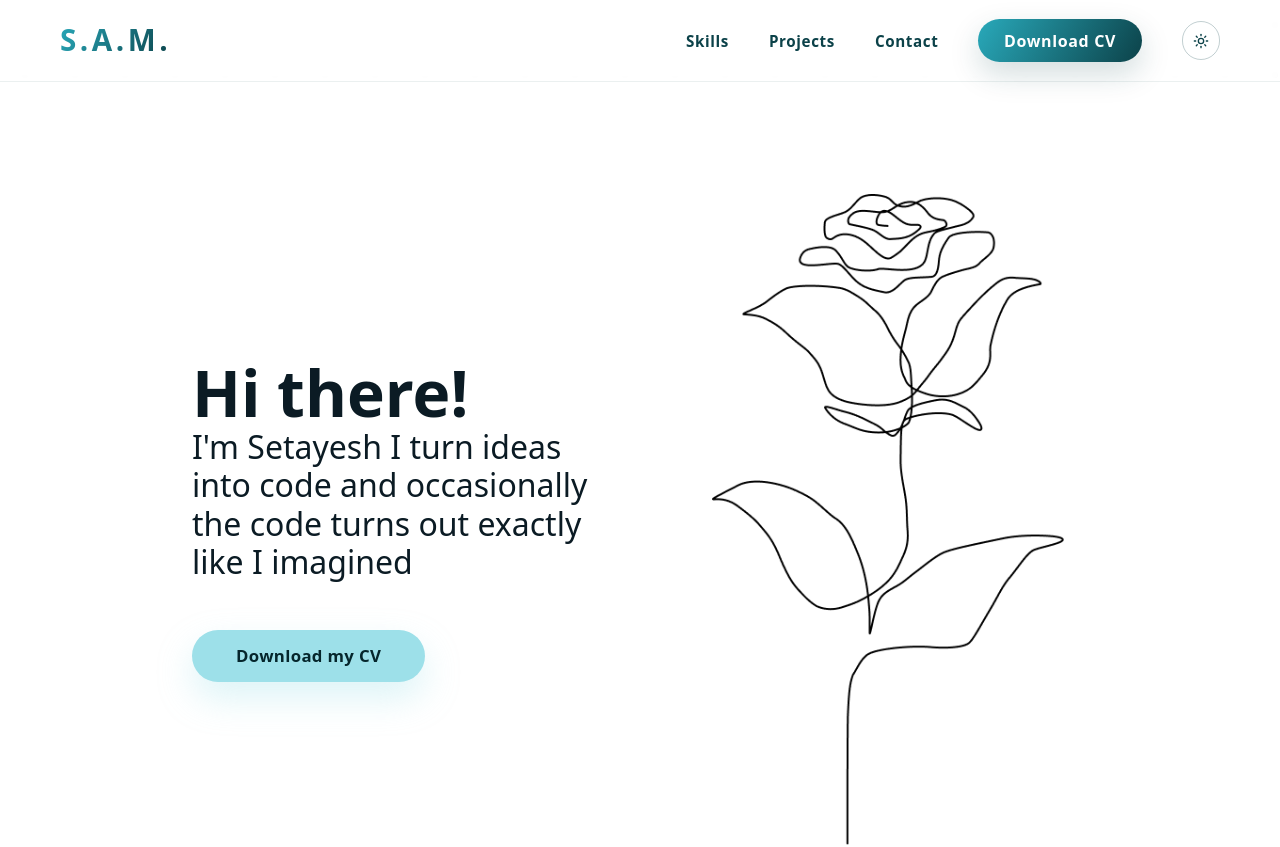
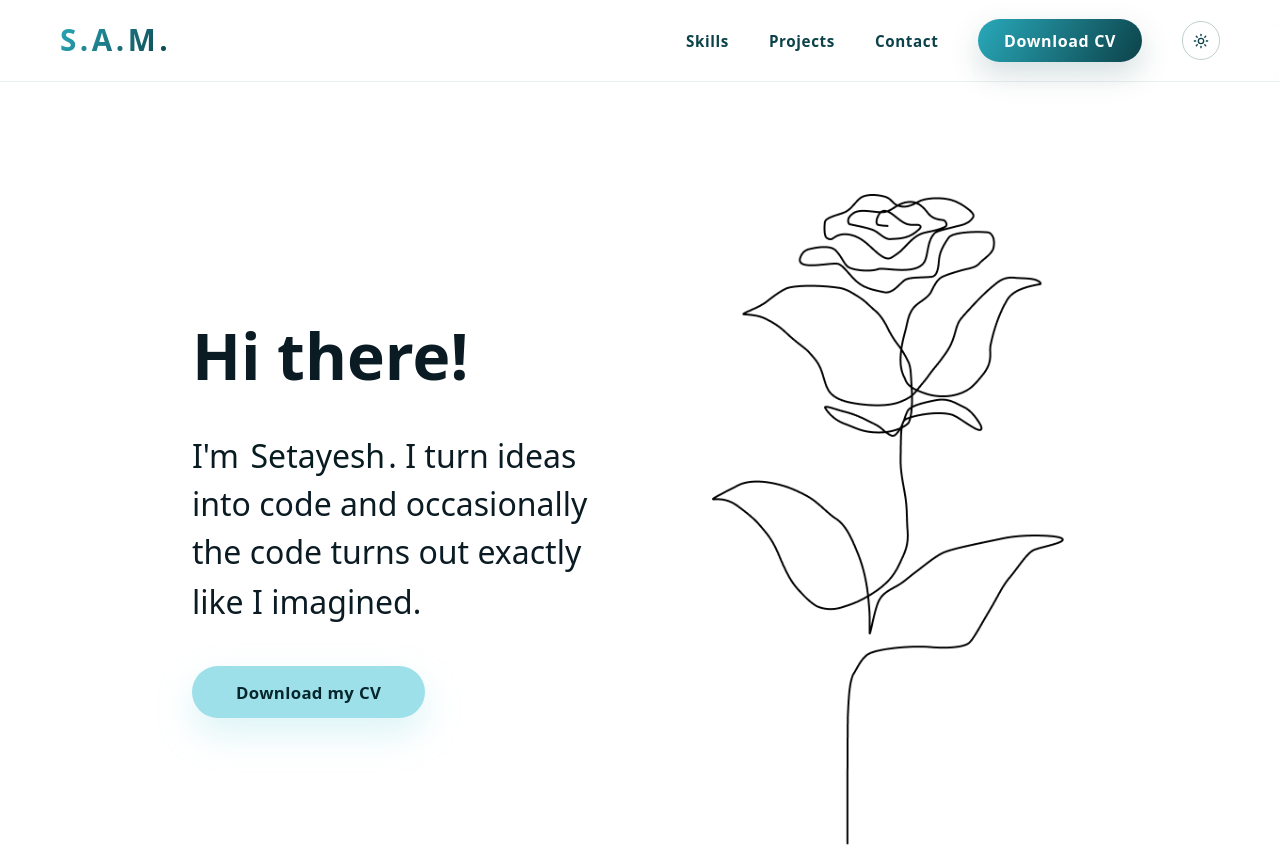
Before and after one commit to Setayesh2332/personal-portfolio-1.0, a React (Vite) app: page / in a window 1280 px wide. Shown: the top 847 px of the page. Built offline with nearby package versions, Linux system fonts and the light colour scheme; no server answers; a web font is replaced by a local one.

Commit message:
update home page typed text

```diff
--- a/src/components/Home.css
+++ b/src/components/Home.css
@@ -26,20 +26,57 @@
   font-weight: 600;
 }
 
-.hero__name {
+.hero__typed-line {
+  margin: 0;
+  font-size: clamp(1.5rem, 4vw, 2rem);
+  font-weight: 500;
+  line-height: 1.5;
+  min-height: 3.5rem;
+}
+
+.hero__typed-line > span {
+  white-space: pre-wrap;
+}
+
+.hero__highlight {
   position: relative;
   display: inline-block;
-  padding: 0 0.35rem;
+  padding: 0 0.2rem;
   color: #071c21;
 }
 
-.hero__name::before {
+.hero__highlight::before {
   content: "";
   position: absolute;
-  inset: 60% 0 -0.35rem 0;
+  inset: 60% 0 -0.2rem 0;
   background-color: #9de0e9;
   z-index: -1;
   border-radius: 999px;
+}
+
+.hero__cursor {
+  display: inline-block;
+  width: 0.1em;
+  height: 1.2em;
+  margin-left: 0.15rem;
+  background-color: currentColor;
+  animation: heroCursorBlink 0.9s steps(2, start) infinite;
+}
+
+.hero__cursor--idle {
+  animation: none;
+  opacity: 0;
+}
+
+@keyframes heroCursorBlink {
+  0%,
+  49% {
+    opacity: 1;
+  }
+  50%,
+  100% {
+    opacity: 0;
+  }
 }
 
 .hero__actions {
@@ -105,11 +142,11 @@
   color: #f3f5f7;
 }
 
-.dark-theme .hero__name {
+.dark-theme .hero__highlight  {
   color: #f3f5f7;
 }
 
-.dark-theme .hero__name::before {
+.dark-theme .hhero__highlight::before {
   background-color: rgba(157, 224, 233, 0.35);
 }
 
--- a/src/components/Home.tsx
+++ b/src/components/Home.tsx
@@ -1,16 +1,64 @@
+import { useEffect, useState } from "react";
 import "./Home.css";
 
 function Home() {
+  const fullText =
+    "I'm Setayesh. I turn ideas into code and occasionally the code turns out exactly like I imagined.";
+  const highlightWord = "Setayesh";
+
+  const highlightStart = fullText.indexOf(highlightWord);
+  const highlightEnd = highlightStart >= 0 ? highlightStart + highlightWord.length : highlightStart;
+
+  const [displayText, setDisplayText] = useState("");
+
+  useEffect(() => {
+    const interval = window.setInterval(() => {
+      setDisplayText((current) => {
+        if (current.length >= fullText.length) {
+          window.clearInterval(interval);
+          return current;
+        }
+
+        const nextLength = current.length + 1;
+        return fullText.slice(0, nextLength);
+      });
+    }, 40);
+
+    return () => {
+      window.clearInterval(interval);
+    };
+  }, [fullText]);
+
+  const beforeHighlight =
+    highlightStart >= 0
+      ? displayText.slice(0, Math.min(displayText.length, highlightStart))
+      : displayText;
+  const highlightText =
+    highlightStart >= 0
+      ? displayText.slice(
+          Math.min(displayText.length, highlightStart),
+          Math.min(displayText.length, highlightEnd),
+        )
+      : "";
+  const afterHighlight =
+    highlightStart >= 0
+      ? displayText.slice(Math.min(displayText.length, highlightEnd))
+      : "";
+
+  const isTypingComplete = displayText.length === fullText.length;
   return (
     <section className="hero" id="home">
       <div className="hero__content">
-        <h1 className="hero__heading">
-          Hi there!
-          <br />
-          <h2 >I'm Setayesh I turn ideas into code and occasionally the code turns out exactly like I imagined <span className="hero__name"></span>
-
-          </h2>
-        </h1>
+        <h1 className="hero__heading">Hi there!</h1>
+        <h2 aria-label={fullText} aria-live="polite" className="hero__typed-line">
+          <span>{beforeHighlight}</span>
+          {highlightText && <span className="hero__highlight">{highlightText}</span>}
+          <span>{afterHighlight}</span>
+          <span
+            aria-hidden="true"
+            className={`hero__cursor${isTypingComplete ? " hero__cursor--idle" : ""}`}
+          />
+        </h2>
         <div className="hero__actions">
           <a
             className="hero__cta"
```
